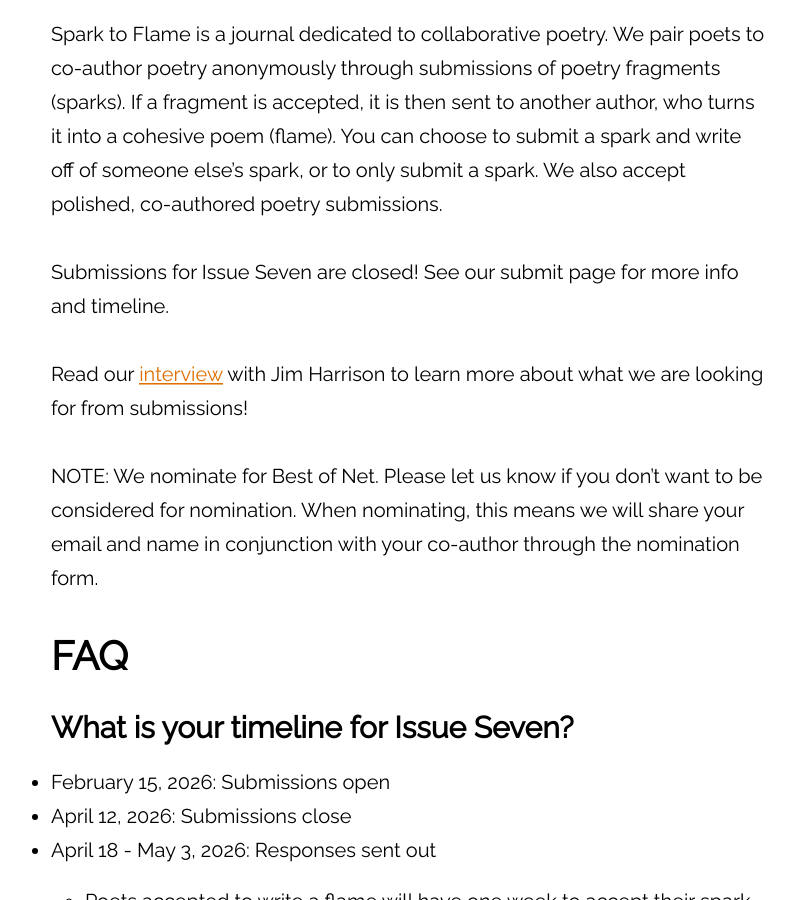
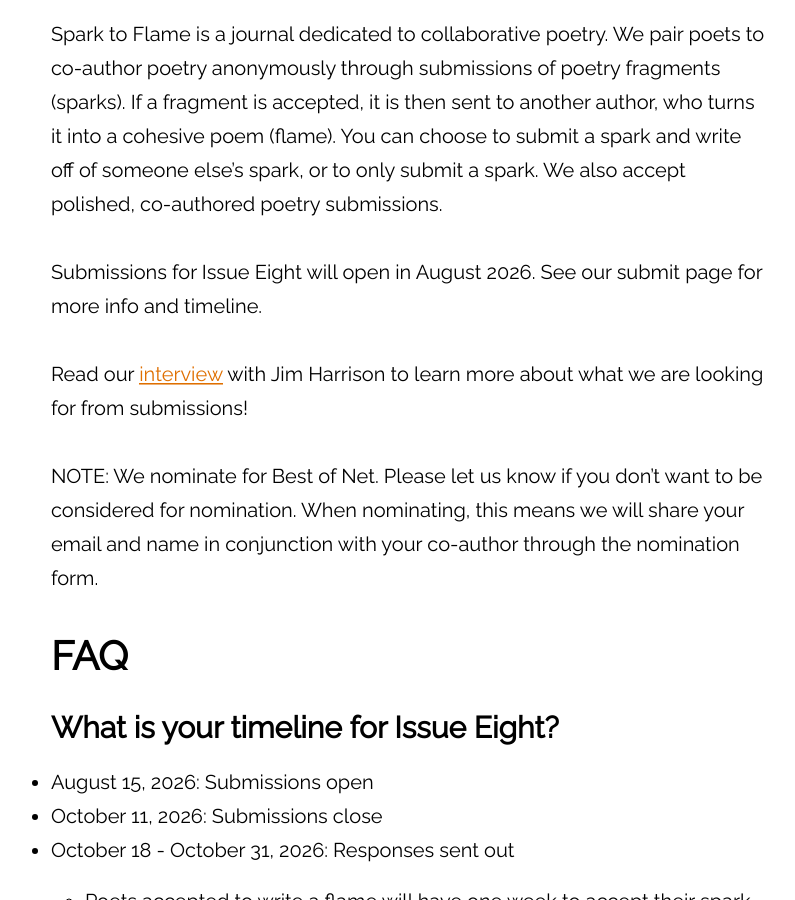
Before and after one commit to atmars77/atmars77.github.io, a Jekyll site: the page built from submit.md, in a window 1280 px wide and 900 px high, scrolled down 444 px. Shown: the whole window, without its empty margins (232-1027 px from the left). Built offline with Jekyll 4.4.1, drawn with Linux system fonts in a browser that asks for light colours; some of the changed text lies outside the part shown.

Commit message:
issue eight timeline

```diff
--- a/submit.md
+++ b/submit.md
@@ -8,7 +8,7 @@
 ---
 Spark to Flame is a journal dedicated to collaborative poetry. We pair poets to co-author poetry anonymously through submissions of poetry fragments (sparks). If a fragment is accepted, it is then sent to another author, who turns it into a cohesive poem (flame). You can choose to submit a spark and write off of someone else’s spark, or to only submit a spark. We also accept polished, co-authored poetry submissions.
 
-Submissions for Issue Seven are closed! See our submit page for more info and timeline.
+Submissions for Issue Eight will open in August 2026. See our submit page for more info and timeline.
 
 Read our [interview](https://sixquestionsfor.blogspot.com/2023/10/Spark-To-Flame.html) with Jim Harrison to learn more about what we are looking for from submissions!
 
@@ -16,14 +16,14 @@
 
 # FAQ
 
-### What is your timeline for Issue Seven?
-* February 15, 2026: Submissions open
-* April 12, 2026: Submissions close
-* April 18 - May 3, 2026: Responses sent out
+### What is your timeline for Issue Eight?
+* August 15, 2026: Submissions open
+* October 11, 2026: Submissions close
+* October 18 - October 31, 2026: Responses sent out
   * Poets accepted to write a flame will have one week to accept their spark.
-* June 1, 2026: Flames due
-* June 1 to 8, 2026: If needed, period for communication about edits between EIC and flame writer.
-* June 14, 2026: Publication of Issue Seven
+* November 29, 2026: Flames due
+* November 30 - December 6, 2026: If needed, period for communication about edits between EIC and flame writer.
+* December 13, 2025: Publication of Issue Eight
 
 <!---
 ### What is your timeline for Issue Six?
@@ -34,6 +34,16 @@
 * November 30, 2025: Flames due
 * November 30 - December 7, 2025: If needed, period for communication about edits between EIC and flame writer.
 * December 14, 2025: Publication of Issue Six
+-->
+
+<!---
+* February 15, 2026: Submissions open
+* April 12, 2026: Submissions close
+* April 18 - May 3, 2026: Responses sent out
+  * Poets accepted to write a flame will have one week to accept their spark.
+* June 1, 2026: Flames due
+* June 1 to 8, 2026: If needed, period for communication about edits between EIC and flame writer.
+* June 14, 2026: Publication of Issue Seven
 -->
 
 ### What is a spark and what makes a good one?
```
